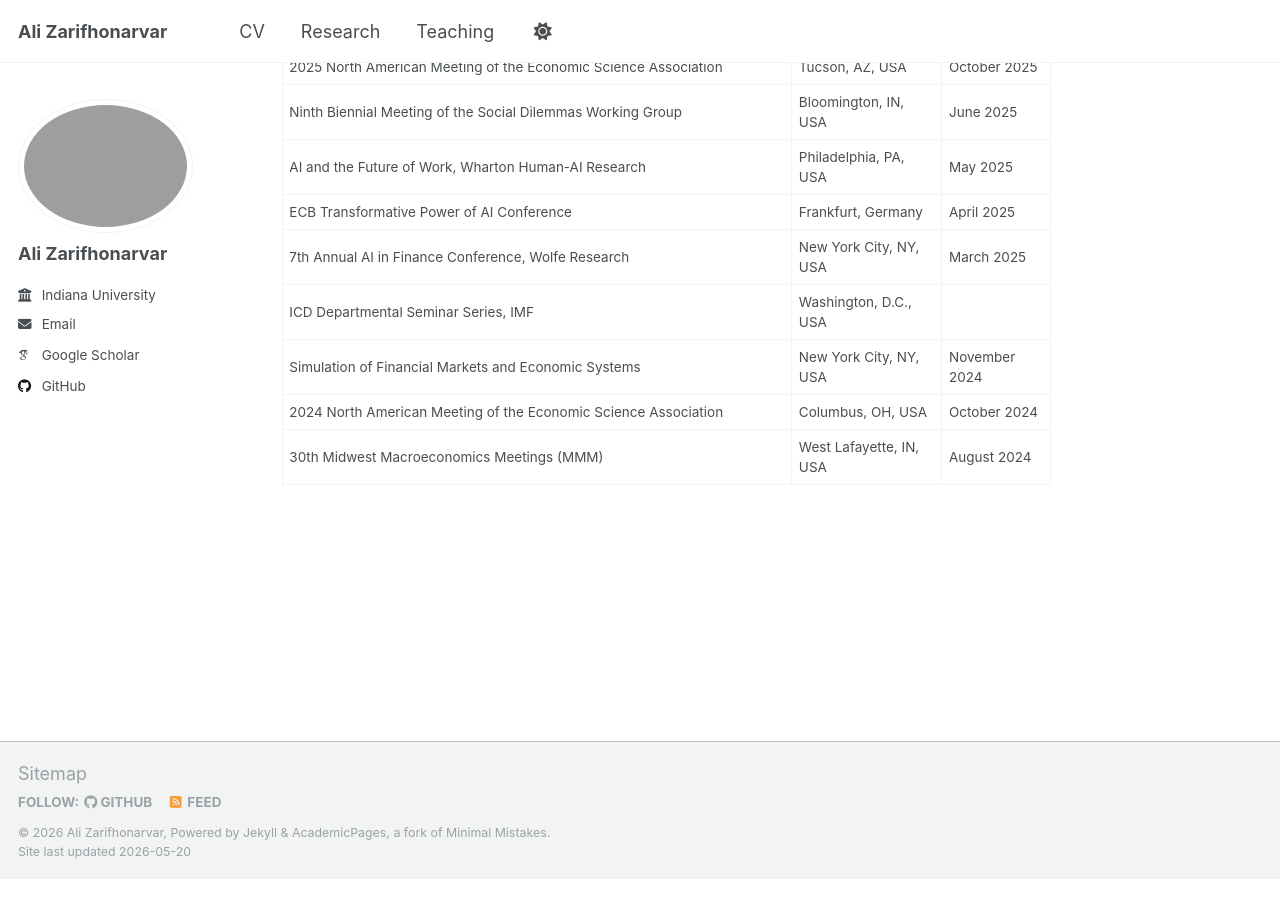
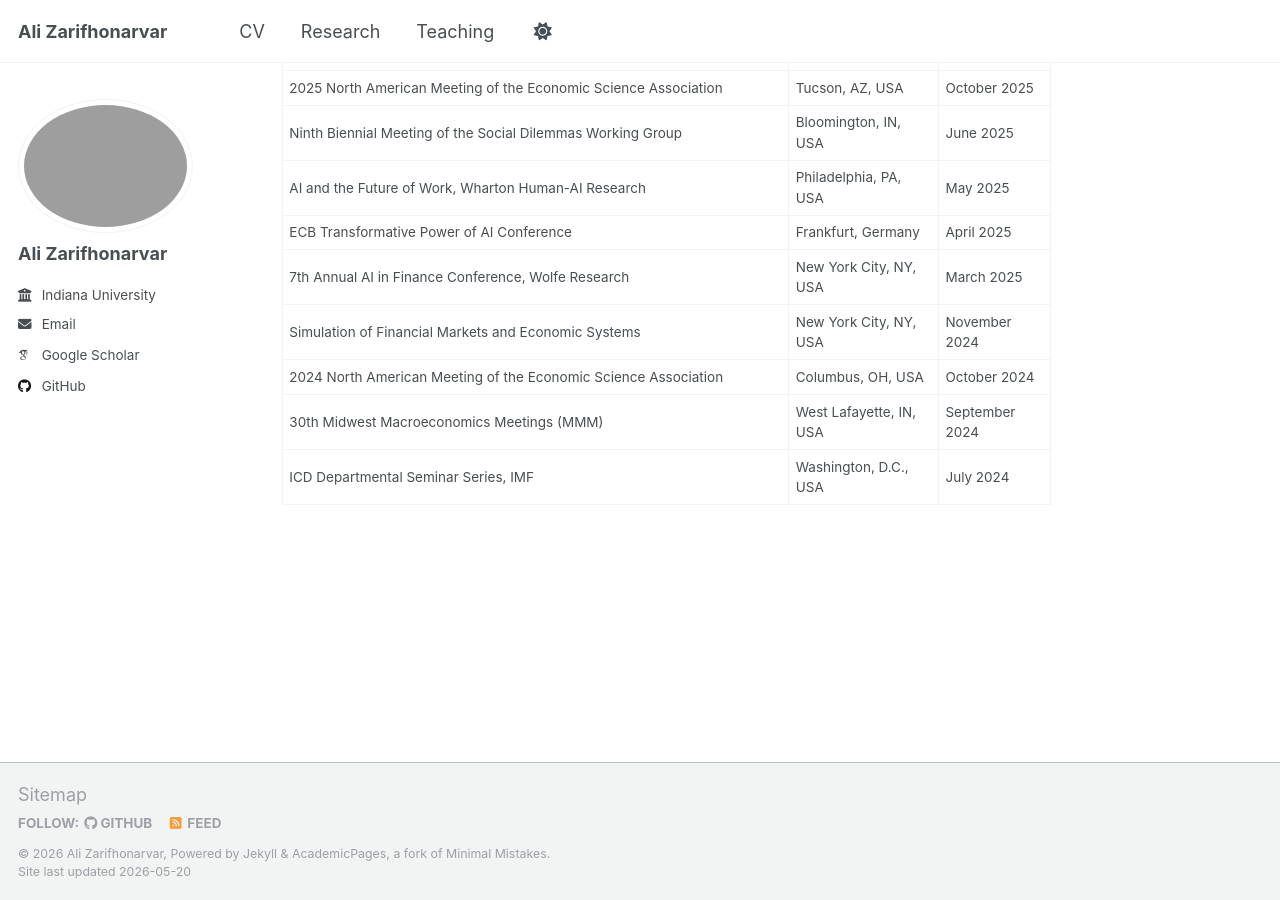
Before and after one commit to alizarif/alizarif.github.io, a Jekyll site: the page built from _pages/about.md, in a window 1280 px wide and 900 px high, scrolled down 708 px. Built offline with Jekyll 4.4.1, drawn with Linux system fonts in a browser that asks for light colours; some web fonts are replaced.

Commit message:
Update about.md

```diff
--- a/_pages/about.md
+++ b/_pages/about.md
@@ -23,10 +23,10 @@ Here is my [CV](https://alizarif.github.io/assets/Ali_Zarifhonarvar_CV.pdf).
 | 60th Annual Meetings of the Canadian Economics Association | Vancouver, BC, Canada | May 2026 |
 | 2025 North American Meeting of the Economic Science Association | Tucson, AZ, USA | October 2025 |
 | Ninth Biennial Meeting of the Social Dilemmas Working Group | Bloomington, IN, USA | June 2025 |
-| AI and the Future of Work, Wharton Human-AI Research  | Philadelphia, PA, USA   | May 2025 |
+| AI and the Future of Work, Wharton Human-AI Research  | Philadelphia, PA, USA | May 2025 |
 | ECB Transformative Power of AI Conference  | Frankfurt, Germany  | April 2025 |
 | 7th Annual AI in Finance Conference, Wolfe Research | New York City, NY, USA | March 2025 |
-| ICD Departmental Seminar Series, IMF | Washington, D.C., USA | |
 | Simulation of Financial Markets and Economic Systems | New York City, NY, USA | November 2024 |
 | 2024 North American Meeting of the Economic Science Association | Columbus, OH, USA | October 2024 |
-| 30th Midwest Macroeconomics Meetings (MMM) | West Lafayette, IN, USA | August 2024 |
+| 30th Midwest Macroeconomics Meetings (MMM) | West Lafayette, IN, USA | September 2024 |
+| ICD Departmental Seminar Series, IMF | Washington, D.C., USA | July 2024 |
```
